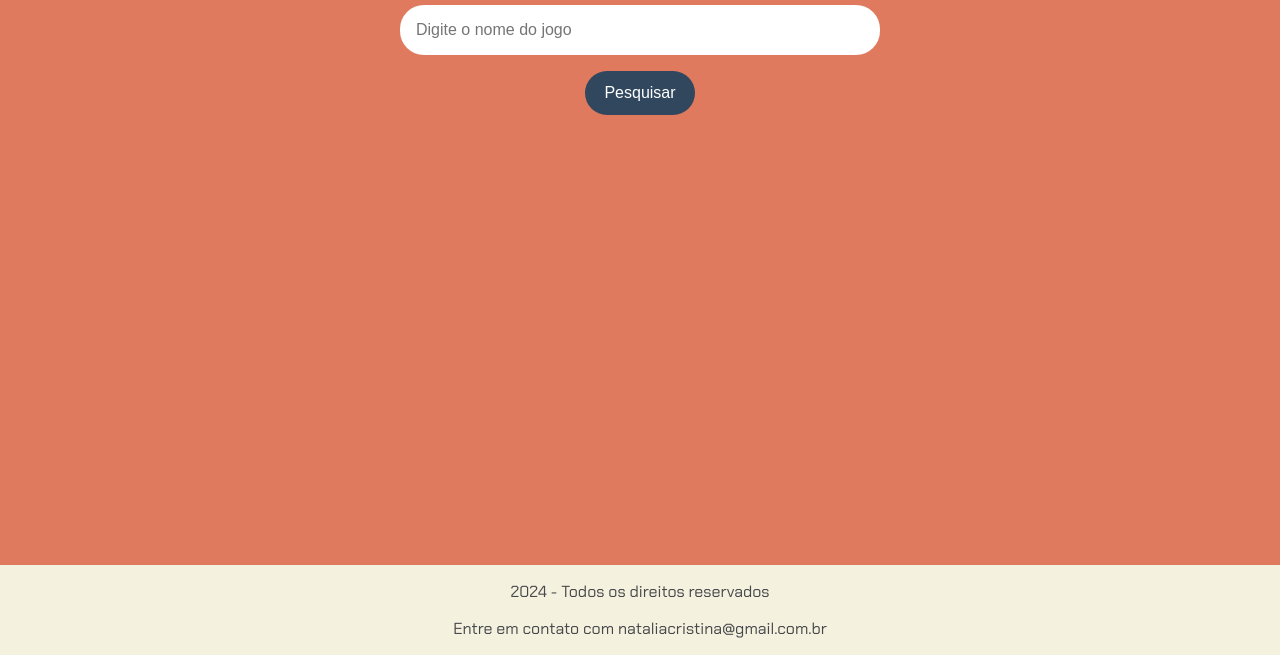
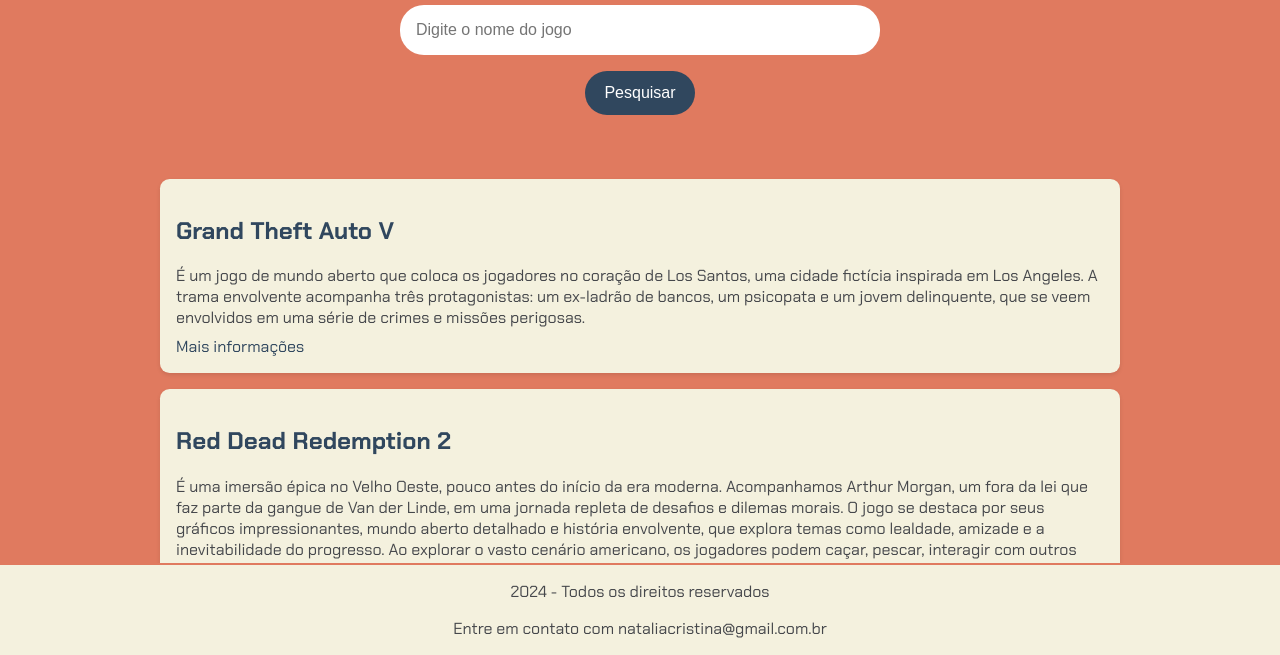
Before and after one commit to Merlin-6/meusjogos, a plain HTML site: page index.html in a window 1280 px wide. Shown: the part 145-800 px from the top of the page. Drawn offline with Linux system fonts and the light colour scheme.

Commit message:
Update index.html

```diff
--- a/index.html
+++ b/index.html
@@ -20,7 +20,7 @@
                </button>
           </section>
           <section class="resultados-pesquisa" id="resultados-pesquisa">
-               <!-- <div class="item-resultado">
+                <div class="item-resultado">
                <h2>
                <a href="#" target="_blank">Grand Theft Auto V</a>
                </h2>
@@ -65,7 +65,7 @@
                <p class="descricao-meta">É um jogo de tiro tático em mundo aberto ambientado na Bolívia. Você lidera um esquadrão de elite (os Ghosts) com a missão de desmantelar um poderoso cartel de drogas. O jogo oferece liberdade para explorar o mapa vasto e realizar missões de diversas formas, utilizando táticas furtivas ou força bruta.
                </p>
                <a href="https://store.ubisoft.com/ofertas/tom-clancys-ghost-recon--wildlands/574474b488a7e3b8638b456a.html?lang=pt_BR" target="_blank">Mais informações</a>
-          </div> -->
+          </div>
 
           </section>
      </main>
```
